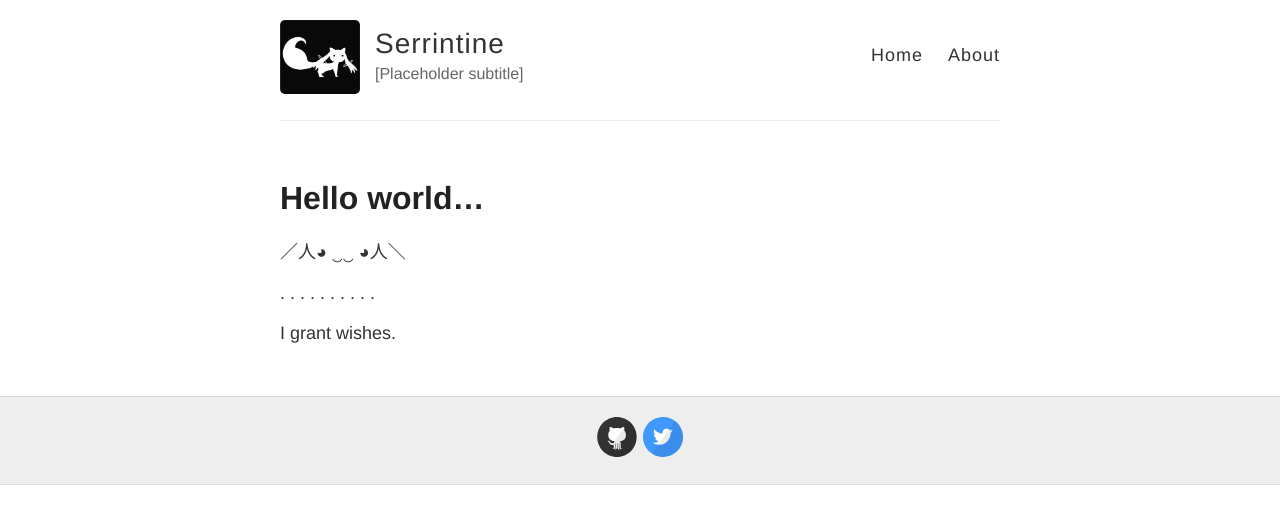
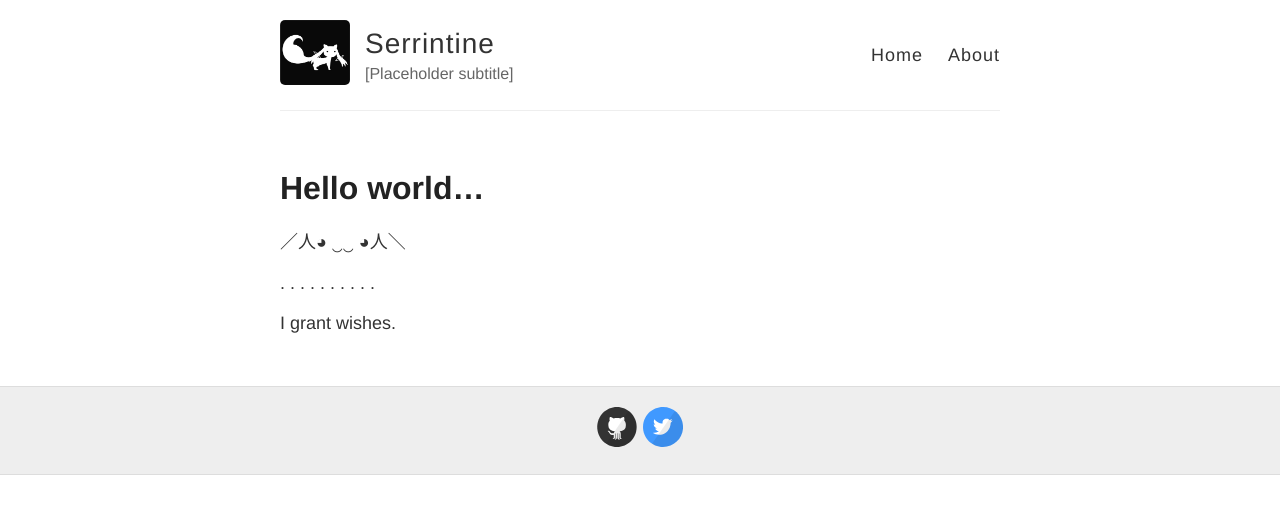
Before and after one commit to serrintine/serrintine.github.io, a Jekyll site: the page built from index.md, in a window 1280 px wide. Shown: the top 524 px of the page. Built offline with Jekyll 4.4.1, drawn with Linux system fonts in a browser that asks for light colours.

Commit message:
Updated style.scss

```diff
--- a/css/style.scss
+++ b/css/style.scss
@@ -161,8 +161,8 @@ img {
 
 .site-avatar {
   float: left;
-  width: 80px;
-  height: 80px;
+  width: 70px;
+  height: 70px;
   margin-right: 15px;
 
   @include mobile {
```
